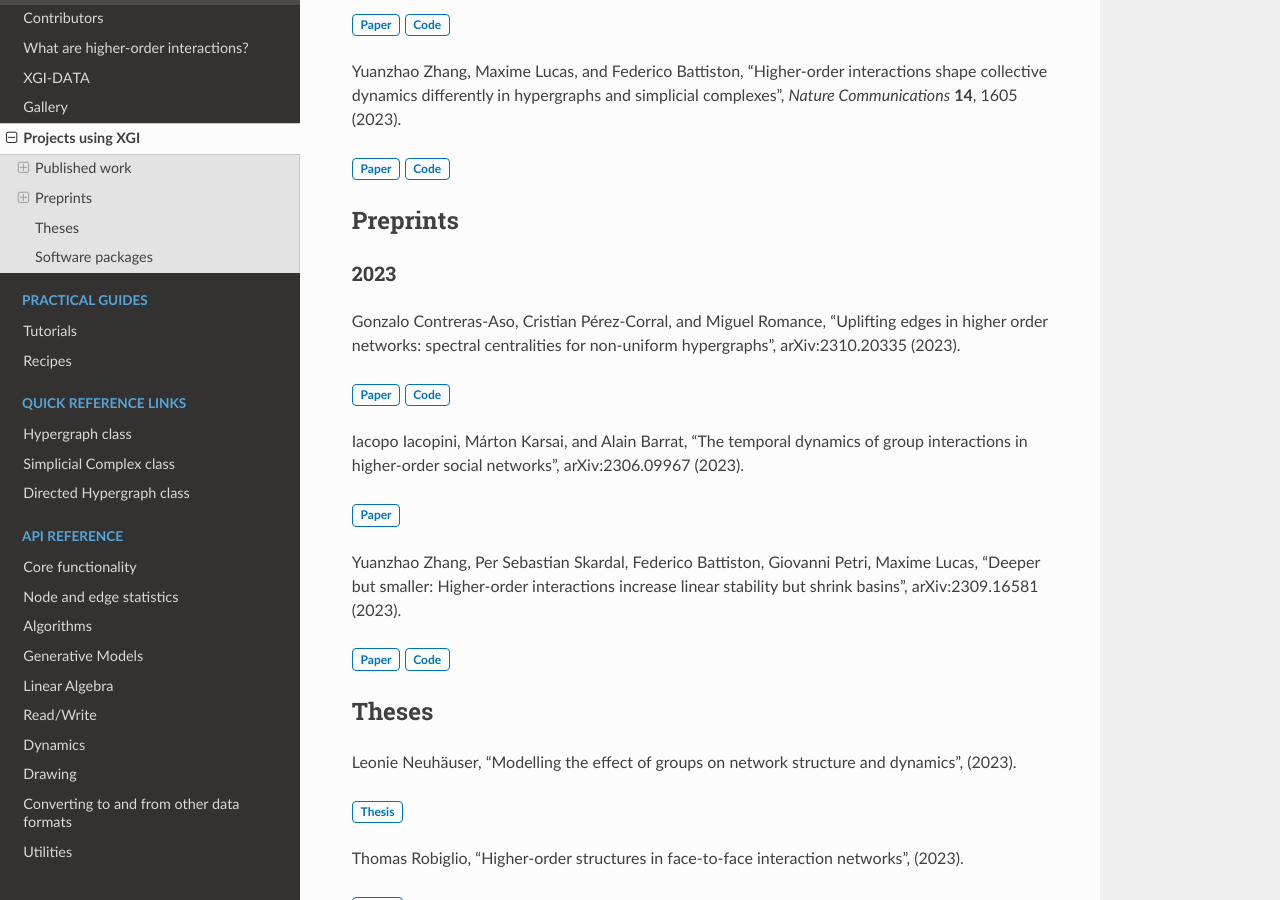
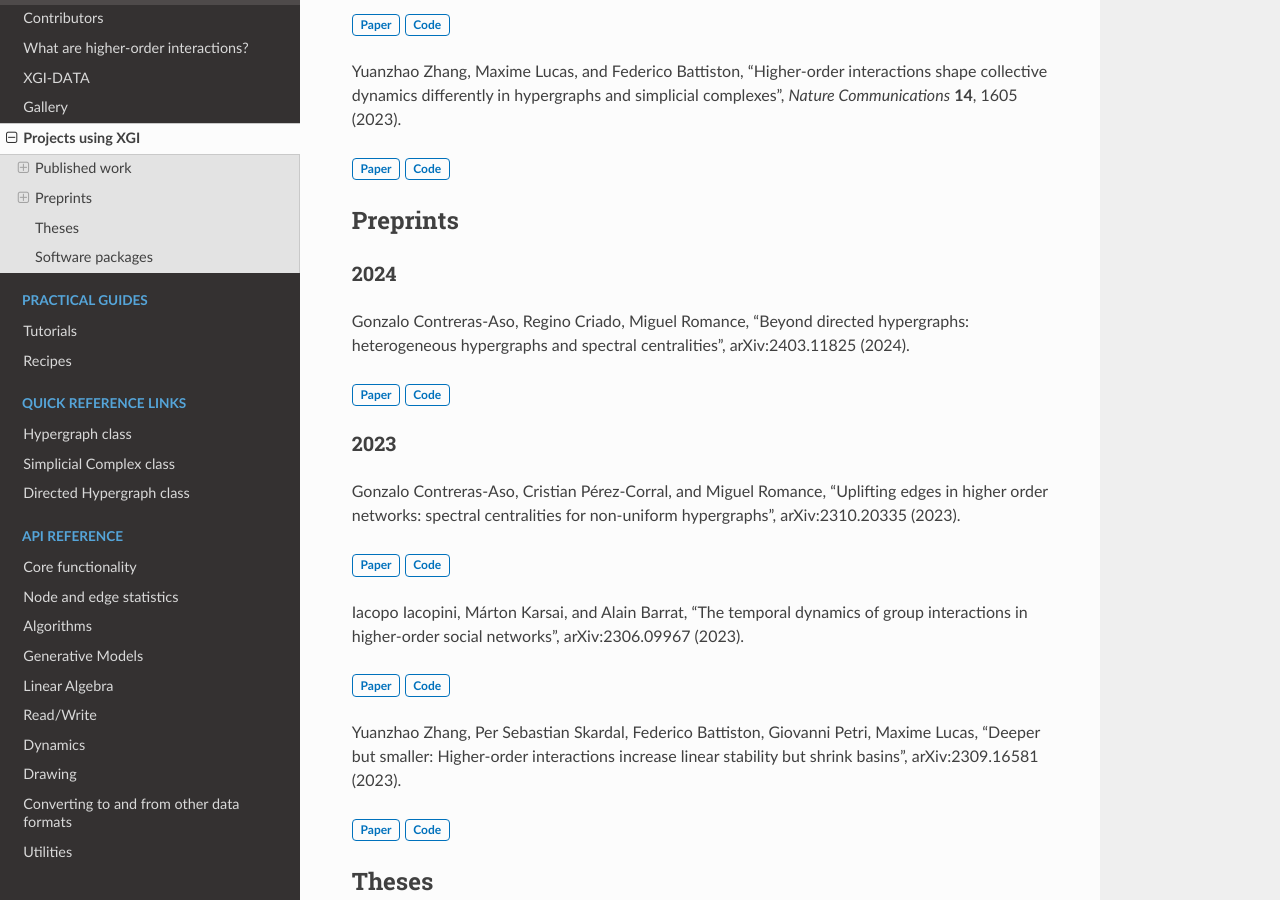
Before and after one commit to xgi-org/xgi, a Sphinx documentation site: the page built from docs/source/using-xgi.rst, in a window 1280 px wide and 900 px high, scrolled down 1121 px. Built offline with Sphinx 7.4.7 and the Read the Docs theme 2.0.0, drawn with Linux system fonts in a browser that asks for light colours.

Commit message:
Updated `Using XGI`

```diff
--- a/docs/source/using-xgi.rst
+++ b/docs/source/using-xgi.rst
@@ -54,6 +54,14 @@ Yuanzhao Zhang, Maxime Lucas, and Federico Battiston, "Higher-order interactions
 Preprints
 =========
 
+2024
+----
+
+Gonzalo Contreras-Aso, Regino Criado, Miguel Romance, "Beyond directed hypergraphs: heterogeneous hypergraphs and spectral centralities", arXiv:2403.11825 (2024).
+
+:bdg-link-primary-line:`Paper <https://arxiv.org/abs/2403.11825>`
+:bdg-link-primary-line:`Code <https://github.com/goznalo-git/DirectedHyperCentrality>`
+
 2023
 ----
 
@@ -65,6 +73,7 @@ Gonzalo Contreras-Aso, Cristian Pérez-Corral, and Miguel Romance, "Uplifting ed
 Iacopo Iacopini, Márton Karsai, and Alain Barrat, "The temporal dynamics of group interactions in higher-order social networks", arXiv:2306.09967 (2023).
 
 :bdg-link-primary-line:`Paper <https://arxiv.org/abs/2306.09967>`
+:bdg-link-primary-line:`Code <https://github.com/iaciac/temporal-group-interactions>`
 
 Yuanzhao Zhang, Per Sebastian Skardal, Federico Battiston, Giovanni Petri, Maxime Lucas, "Deeper but smaller: Higher-order interactions increase linear stability but shrink basins", arXiv:2309.16581 (2023).
 
```
